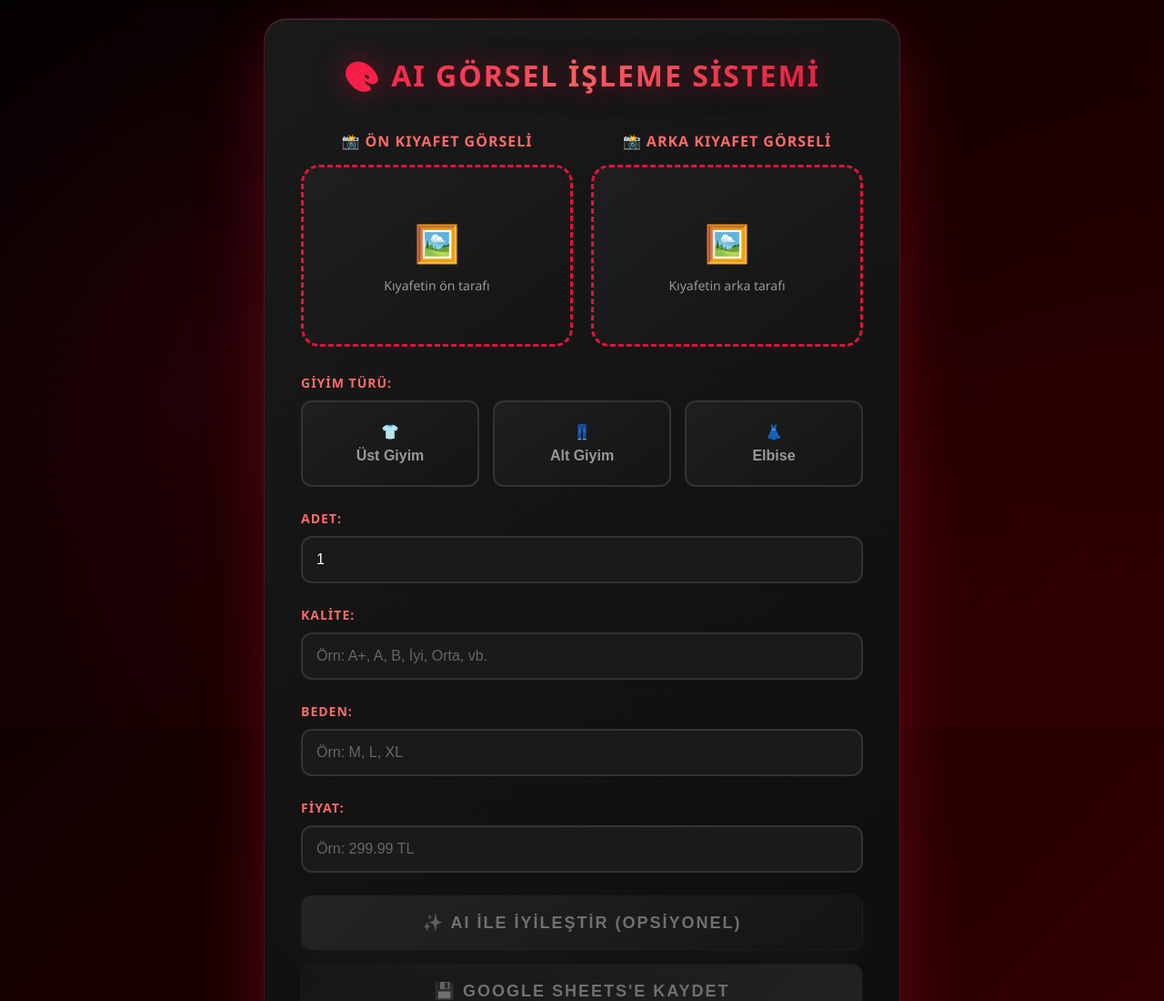
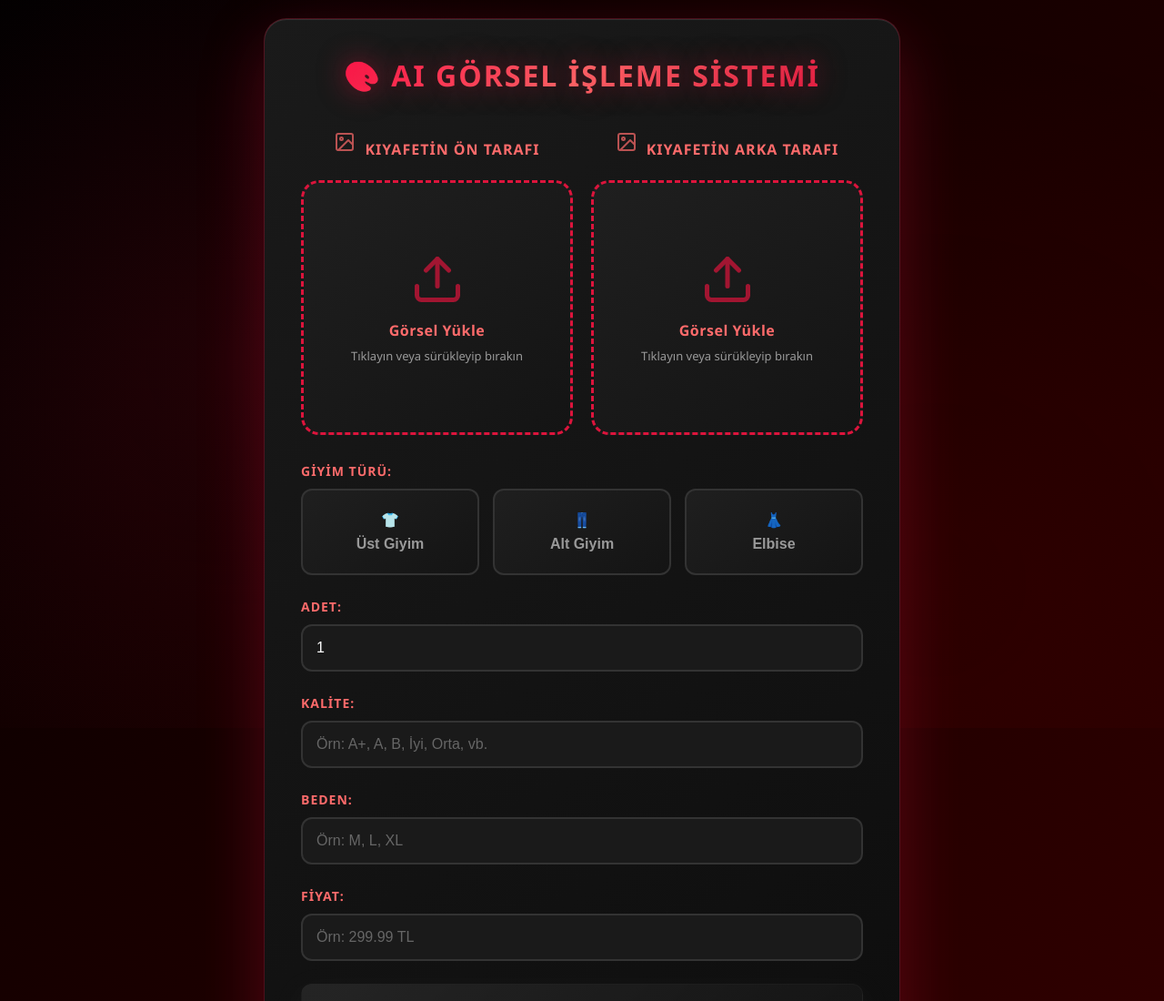
Before and after one commit to Semsetido/ai-giyim-mankeni, a plain HTML site: page index.html in a window 1280 px wide. Shown: the top 1100 px of the page at 91% size. Drawn offline with Linux system fonts and the light colour scheme.

Commit message:
UI Improvements: Modern icons & full-size image previews

```diff
--- a/app.js
+++ b/app.js
@@ -141,6 +141,7 @@ function handleFile(file, type) {
         reader.onload = (e) => {
             previewFront.src = e.target.result;
             previewFront.style.display = 'block';
+            uploadAreaFront.classList.add('has-image');
         };
         reader.readAsDataURL(file);
 
@@ -152,6 +153,7 @@ function handleFile(file, type) {
         reader.onload = (e) => {
             previewBack.src = e.target.result;
             previewBack.style.display = 'block';
+            uploadAreaBack.classList.add('has-image');
         };
         reader.readAsDataURL(file);
     }
@@ -493,6 +495,10 @@ function resetForm() {
     fileInputFront.value = '';
     fileInputBack.value = '';
 
+    // Upload alanlarından has-image class'ını kaldır
+    uploadAreaFront.classList.remove('has-image');
+    uploadAreaBack.classList.remove('has-image');
+
     // Giyim türü butonlarını sıfırla
     ustGiyimBtn.classList.remove('active');
     altGiyimBtn.classList.remove('active');
--- a/index.html
+++ b/index.html
@@ -63,18 +63,28 @@
         .upload-area {
             border: 3px dashed #dc143c;
             border-radius: 20px;
-            padding: 30px 20px;
+            padding: 0;
             text-align: center;
             cursor: pointer;
             transition: all 0.4s cubic-bezier(0.4, 0, 0.2, 1);
             background: linear-gradient(145deg, #1f1f1f, #141414);
             position: relative;
             overflow: hidden;
-            min-height: 200px;
+            height: 280px;
             display: flex;
             flex-direction: column;
             justify-content: center;
             align-items: center;
+        }
+
+        .upload-content {
+            display: flex;
+            flex-direction: column;
+            align-items: center;
+            justify-content: center;
+            padding: 30px 20px;
+            position: relative;
+            z-index: 2;
         }
 
         .upload-area::before {
@@ -109,13 +119,56 @@
         }
 
         .preview {
-            max-width: 100%;
-            max-height: 180px;
-            margin-top: 15px;
-            border-radius: 10px;
+            width: 100%;
+            height: 100%;
+            object-fit: cover;
+            border-radius: 17px;
             display: none;
-            border: 2px solid rgba(220, 20, 60, 0.5);
-            box-shadow: 0 5px 20px rgba(220, 20, 60, 0.3);
+            position: absolute;
+            top: 0;
+            left: 0;
+            z-index: 1;
+        }
+
+        .upload-area.has-image {
+            border-color: #22c55e;
+            border-style: solid;
+        }
+
+        .upload-area.has-image .upload-content {
+            display: none;
+        }
+
+        .upload-area.has-image .preview {
+            display: block;
+        }
+
+        .upload-icon {
+            width: 60px;
+            height: 60px;
+            margin-bottom: 15px;
+            opacity: 0.7;
+            transition: all 0.3s;
+        }
+
+        .upload-area:hover .upload-icon {
+            opacity: 1;
+            transform: scale(1.1);
+        }
+
+        .upload-text {
+            font-size: 16px;
+            color: #ff6b6b;
+            font-weight: 600;
+            margin: 0;
+            letter-spacing: 0.5px;
+        }
+
+        .upload-hint {
+            font-size: 13px;
+            color: #999;
+            margin-top: 8px;
+            font-weight: 400;
         }
 
         .form-group {
@@ -409,10 +462,24 @@
         <div class="upload-grid">
             <!-- Ön Kıyafet Görseli -->
             <div style="text-align: center;">
-                <h3 style="color: #ff6b6b; margin-bottom: 15px; font-size: 16px; text-transform: uppercase; letter-spacing: 1px;">📸 Ön Kıyafet Görseli</h3>
+                <h3 style="color: #ff6b6b; margin-bottom: 15px; font-size: 16px; text-transform: uppercase; letter-spacing: 1px; display: flex; align-items: center; justify-content: center; gap: 10px;">
+                    <svg class="upload-icon" style="width: 24px; height: 24px;" viewBox="0 0 24 24" fill="none" stroke="currentColor" stroke-width="2" stroke-linecap="round" stroke-linejoin="round">
+                        <rect x="3" y="3" width="18" height="18" rx="2" ry="2"></rect>
+                        <circle cx="8.5" cy="8.5" r="1.5"></circle>
+                        <polyline points="21 15 16 10 5 21"></polyline>
+                    </svg>
+                    Kıyafetin Ön Tarafı
+                </h3>
                 <div class="upload-area" id="uploadAreaFront">
-                    <p style="font-size: 40px; margin: 0;">🖼️</p>
-                    <p style="font-size: 14px; color: #999; margin-top: 10px;">Kıyafetin ön tarafı</p>
+                    <div class="upload-content">
+                        <svg class="upload-icon" viewBox="0 0 24 24" fill="none" stroke="#dc143c" stroke-width="2" stroke-linecap="round" stroke-linejoin="round">
+                            <path d="M21 15v4a2 2 0 0 1-2 2H5a2 2 0 0 1-2-2v-4"></path>
+                            <polyline points="17 8 12 3 7 8"></polyline>
+                            <line x1="12" y1="3" x2="12" y2="15"></line>
+                        </svg>
+                        <p class="upload-text">Görsel Yükle</p>
+                        <p class="upload-hint">Tıklayın veya sürükleyip bırakın</p>
+                    </div>
                     <input type="file" id="fileInputFront" accept="image/*" style="display: none;">
                     <img id="previewFront" class="preview">
                 </div>
@@ -420,10 +487,24 @@
 
             <!-- Arka Kıyafet Görseli -->
             <div style="text-align: center;">
-                <h3 style="color: #ff6b6b; margin-bottom: 15px; font-size: 16px; text-transform: uppercase; letter-spacing: 1px;">📸 Arka Kıyafet Görseli</h3>
+                <h3 style="color: #ff6b6b; margin-bottom: 15px; font-size: 16px; text-transform: uppercase; letter-spacing: 1px; display: flex; align-items: center; justify-content: center; gap: 10px;">
+                    <svg class="upload-icon" style="width: 24px; height: 24px;" viewBox="0 0 24 24" fill="none" stroke="currentColor" stroke-width="2" stroke-linecap="round" stroke-linejoin="round">
+                        <rect x="3" y="3" width="18" height="18" rx="2" ry="2"></rect>
+                        <circle cx="8.5" cy="8.5" r="1.5"></circle>
+                        <polyline points="21 15 16 10 5 21"></polyline>
+                    </svg>
+                    Kıyafetin Arka Tarafı
+                </h3>
                 <div class="upload-area" id="uploadAreaBack">
-                    <p style="font-size: 40px; margin: 0;">🖼️</p>
-                    <p style="font-size: 14px; color: #999; margin-top: 10px;">Kıyafetin arka tarafı</p>
+                    <div class="upload-content">
+                        <svg class="upload-icon" viewBox="0 0 24 24" fill="none" stroke="#dc143c" stroke-width="2" stroke-linecap="round" stroke-linejoin="round">
+                            <path d="M21 15v4a2 2 0 0 1-2 2H5a2 2 0 0 1-2-2v-4"></path>
+                            <polyline points="17 8 12 3 7 8"></polyline>
+                            <line x1="12" y1="3" x2="12" y2="15"></line>
+                        </svg>
+                        <p class="upload-text">Görsel Yükle</p>
+                        <p class="upload-hint">Tıklayın veya sürükleyip bırakın</p>
+                    </div>
                     <input type="file" id="fileInputBack" accept="image/*" style="display: none;">
                     <img id="previewBack" class="preview">
                 </div>
```
